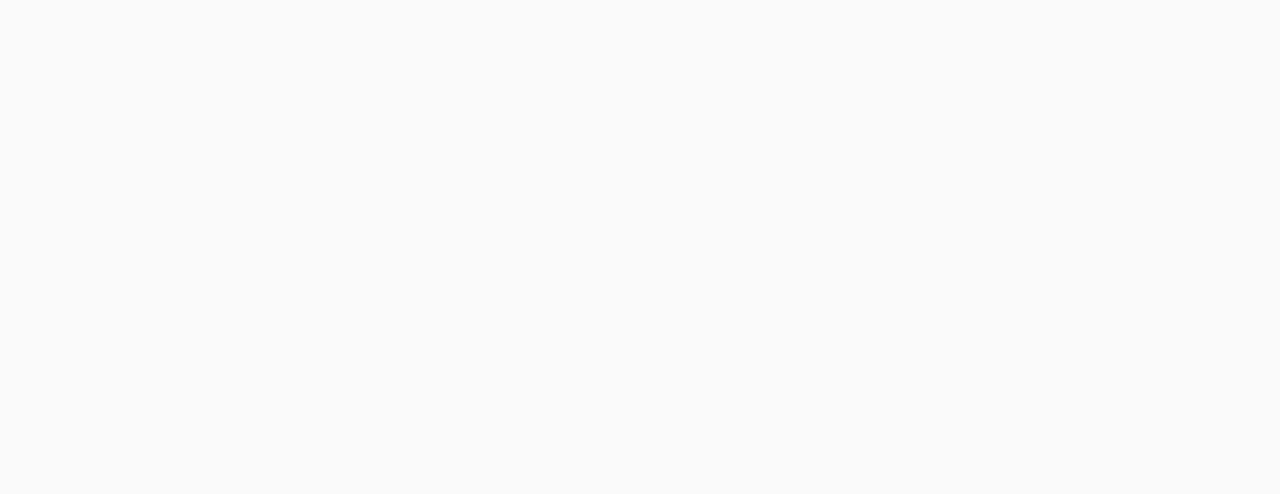
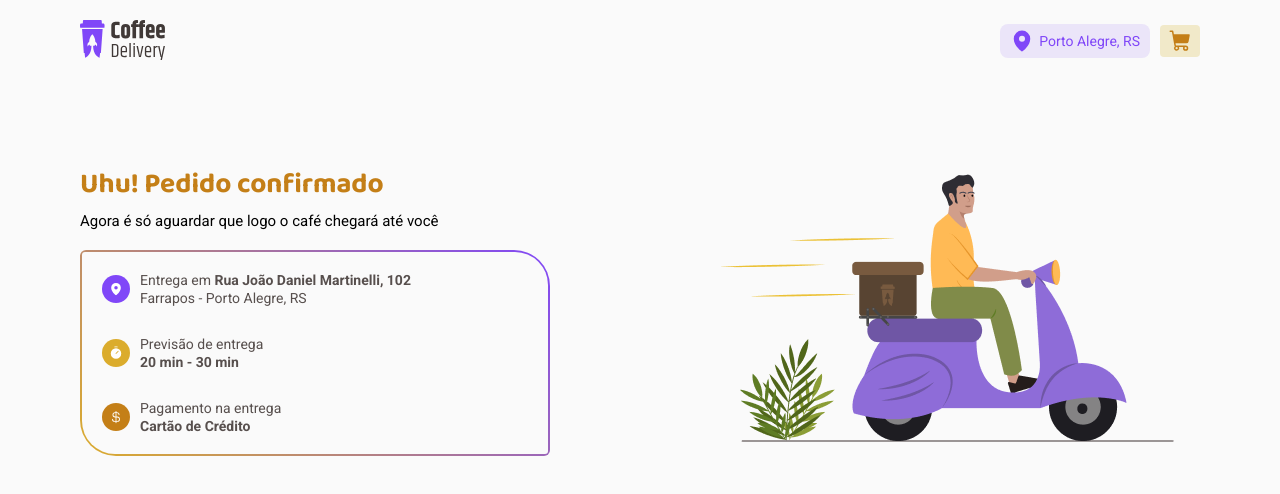
Before and after one commit to rodrigo-noschang/coffee-delivery, a React (Vite) app: page /complete in a window 1280 px wide. Before the commit this address had no page. Shown: the top 494 px of the page. Built offline with nearby package versions, Linux system fonts and the light colour scheme; the HTML template or start-up script is replaced by a standard one.

Commit message:
Done with the last page, but the content is still static, gonna get that data from the form, and then put the info into the local storage

```diff
--- /dev/null
+++ b/src/pages/OrderComplete/index.tsx
@@ -0,0 +1,82 @@
+import { MapPin, CurrencyDollar, Timer } from '@phosphor-icons/react';
+
+import { ContentWidthLimiter } from "../../components/ContentWidthLimiter"
+
+import {
+    AddressInfoContainer,
+    BorderEffect,
+    CompleteOrderDeliveryTimeInfo,
+    CompleteOrderLocationInfo,
+    CompleteOrderPaymentInfo,
+    OrderCompleteContainer,
+    OrderCompleteLeftSideContainer,
+    OrderCompleteRightSideContainer
+} from "./styles"
+
+import DeliveryImage from '../../assets/delivery.png';
+
+export function OrderComplete() {
+    return (
+        <ContentWidthLimiter>
+            <OrderCompleteContainer>
+                <OrderCompleteLeftSideContainer>
+                    <h2> Uhu! Pedido confirmado </h2>
+                    <div>
+                        Agora é só aguardar que logo o café chegará até você
+                    </div>
+
+                    <BorderEffect>
+                        <AddressInfoContainer>
+                            <CompleteOrderLocationInfo>
+                                <span className='icon-container'>
+                                    <MapPin size={14} weight='fill' />
+                                </span>
+                                <div>
+                                    <div>
+                                        Entrega em <span className='highlight'> Rua João Daniel Martinelli, 102 </span>
+                                    </div>
+                                    <div>
+                                        Farrapos - Porto Alegre, RS
+                                    </div>
+                                </div>
+                            </CompleteOrderLocationInfo>
+
+                            <CompleteOrderDeliveryTimeInfo>
+                                <span className='icon-container'>
+                                    <Timer size={14} weight='fill' />
+                                </span>
+                                <div>
+                                    <div>
+                                        Previsão de entrega
+                                    </div>
+                                    <div className='highlight'>
+                                        20 min - 30 min
+                                    </div>
+                                </div>
+                            </CompleteOrderDeliveryTimeInfo>
+
+                            <CompleteOrderPaymentInfo>
+                                <span className='icon-container'>
+                                    <CurrencyDollar size={14} />
+                                </span>
+                                <div>
+                                    <div>
+                                        Pagamento na entrega
+                                    </div>
+                                    <div className='highlight'>
+                                        Cartão de Crédito
+                                    </div>
+                                </div>
+                            </CompleteOrderPaymentInfo>
+                        </AddressInfoContainer>
+                    </BorderEffect>
+                </OrderCompleteLeftSideContainer>
+
+                <OrderCompleteRightSideContainer>
+                    <img src={DeliveryImage} alt="" />
+                </OrderCompleteRightSideContainer>
+            </OrderCompleteContainer>
+        </ContentWidthLimiter>
+    )
+
+}
--- /dev/null
+++ b/src/pages/OrderComplete/styles.ts
@@ -0,0 +1,126 @@
+import styled from "styled-components";
+
+export const OrderCompleteContainer = styled.div`
+    padding: 0 20px 40px;
+    display: flex;
+    justify-content: center;
+
+    margin-top: 20px;
+
+    @media only screen and (min-width: 720px){
+        padding: 20px 80px;
+    }
+
+    @media only screen and (min-width: 1050px) {
+        justify-content: space-between;
+        margin-top: 60px;
+    }
+`;
+
+export const OrderCompleteLeftSideContainer = styled.div`
+    width: 90vw;
+    max-width: 470px;
+
+    h2 {
+        color: ${props => props.theme["yellow-700"]};
+        font-size: 2.2rem;
+    }
+
+    h2 + div {
+        font-size: 1.3rem;
+        margin-top: 5px;
+    }
+
+    @media only screen and (min-width: 420px) {
+        h2 {
+            font-size: 2.8rem;
+        }
+
+        h2 + div {
+            font-size: 1.5rem;
+            margin-top: 5px;
+        }
+    }
+`;
+
+export const BorderEffect = styled.div`
+    padding: 2px;
+    margin-top: 20px;
+    border-radius: 6px 36px 6px 36px;
+
+    background-image: linear-gradient(
+        45deg,
+        ${props => props.theme["yellow-500"]},
+        ${props => props.theme["purple-500"]}
+    );
+`;
+
+export const AddressInfoContainer = styled.div`
+    border-radius: 3px 33px 3px 33px;
+    background-color: ${props => props.theme["grey-100"]};
+    padding: 20px;
+
+    display: flex;
+    flex-direction: column;
+    gap: 30px;
+`;
+
+const CompleteOrderInfo = styled.div`
+    display: flex;
+    gap: 10px;
+
+    color: ${props => props.theme["black-300"]};
+
+    .highlight {
+        font-weight: bold;
+    }
+
+    .icon-container {
+        color: ${props => props.theme.white};
+
+        display: flex;
+        justify-content: center;
+        align-items: center;
+
+        padding: 7px;
+        border-radius: 100%;
+
+        align-self: center;
+    }
+
+    span + div {
+        display:flex;
+        flex-direction: column;
+        gap: 2px;
+    }
+
+    @media only screen and (min-width: 420px) {
+        font-size: 1.4rem;
+    }
+`;
+
+export const CompleteOrderLocationInfo = styled(CompleteOrderInfo)`
+    .icon-container {
+        background-color: ${props => props.theme["purple-500"]};
+    }
+`;
+
+export const CompleteOrderDeliveryTimeInfo = styled(CompleteOrderInfo)`
+    .icon-container {
+        background-color: ${props => props.theme["yellow-500"]};
+    }
+`;
+
+export const CompleteOrderPaymentInfo = styled(CompleteOrderInfo)`
+    .icon-container {
+        background-color: ${props => props.theme["yellow-700"]};
+    }
+`;
+
+export const OrderCompleteRightSideContainer = styled.div`
+    display: none;
+
+    @media only screen and (min-width: 1050px) {
+        display: block;
+    }
+`;
--- a/src/pages/index.routes.tsx
+++ b/src/pages/index.routes.tsx
@@ -4,6 +4,7 @@
 import { Order } from './Order';
 
 import { DefaultLayout } from '../layouts/DefaultLayout';
+import { OrderComplete } from './OrderComplete';
 
 export function Router() {
     return (
@@ -11,6 +12,7 @@
             <Route element={<DefaultLayout />}>
                 <Route path='/' element={<Home />} />
                 <Route path='/order' element={<Order />} />
+                <Route path='/complete' element={<OrderComplete />} />
             </Route>
         </Routes>
     )
```
Also changed, not shown: src/assets/delivery.png (added).
